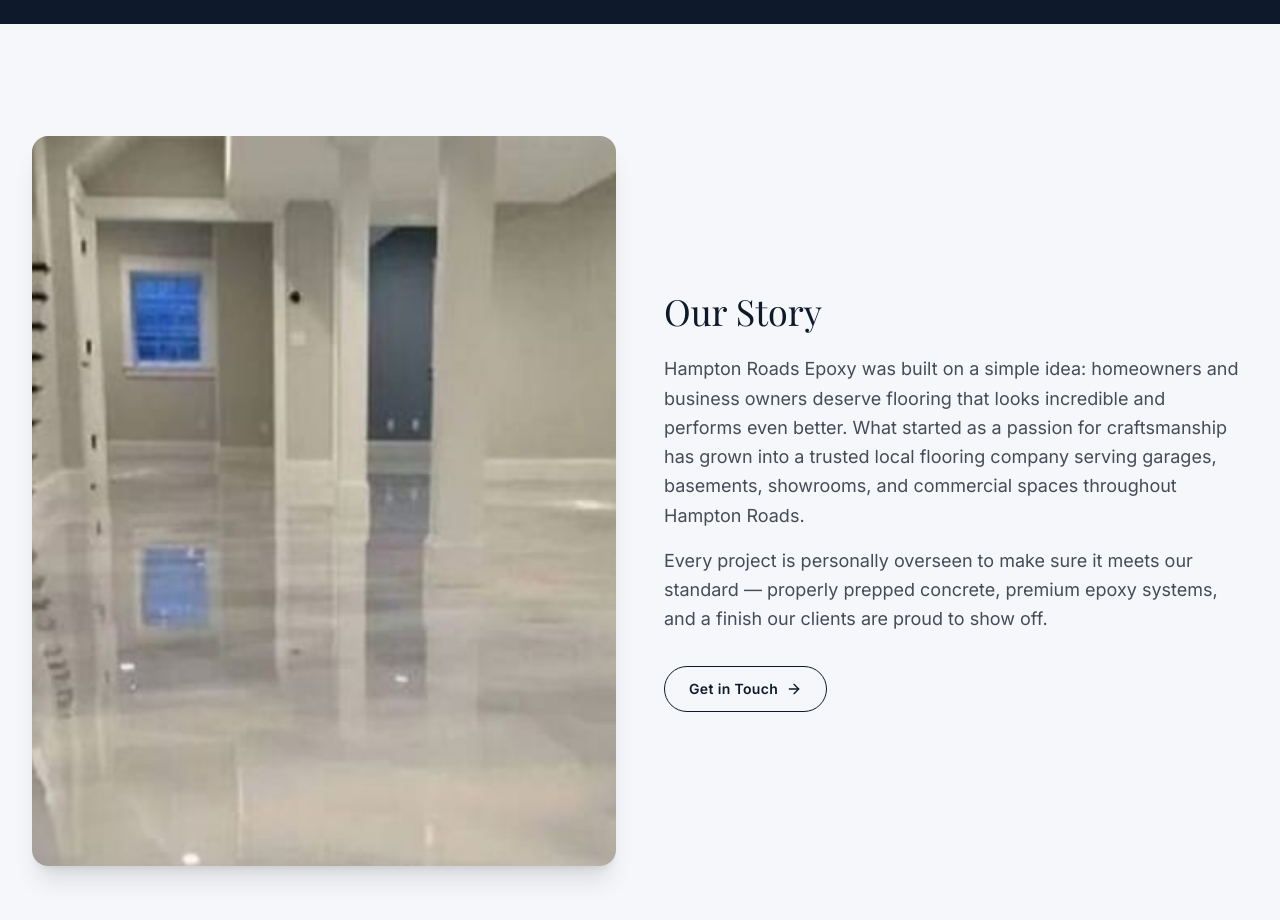
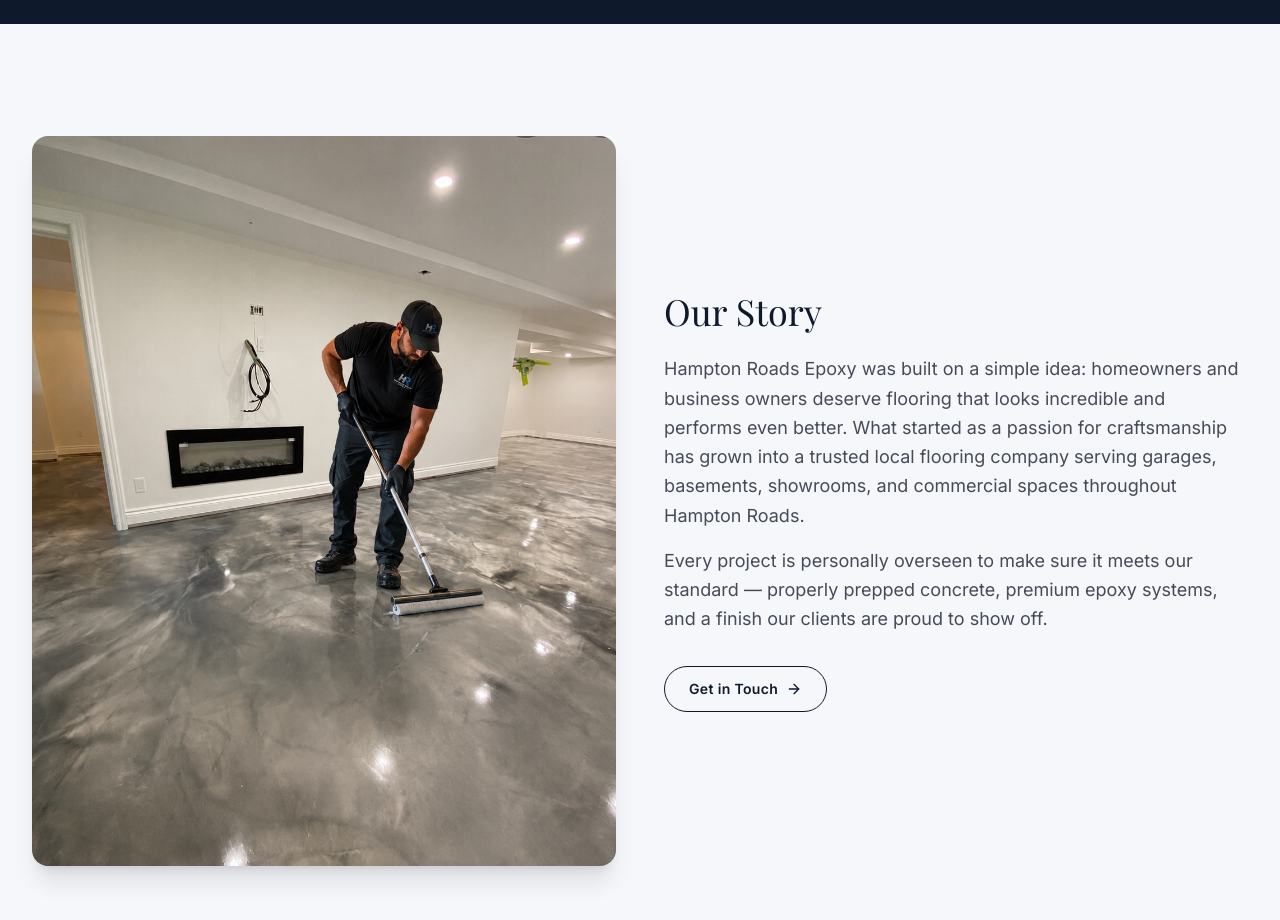
Before and after one commit to BizzOne-Digital/hamptonroadsepoxy, a Next.js app: page /about in a window 1280 px wide. Shown: the part 520-1440 px from the top of the page. Built offline with nearby package versions, Linux system fonts and the light colour scheme; a web font is replaced by a local one.

Commit message:
Use client's team-in-action photo for About page hero image

```diff
--- a/app/(site)/about/page.tsx
+++ b/app/(site)/about/page.tsx
@@ -52,8 +52,8 @@
           <Reveal>
             <div className="relative aspect-[4/5] rounded-2xl overflow-hidden shadow-xl">
               <Image
-                src="/new/metallic2.jpg"
-                alt="Finished metallic epoxy flooring in a residential space"
+                src="/new/about.png"
+                alt="Hampton Roads Epoxy technician applying a metallic epoxy floor coating"
                 fill
                 className="object-cover"
                 sizes="(max-width: 1024px) 100vw, 50vw"
```
